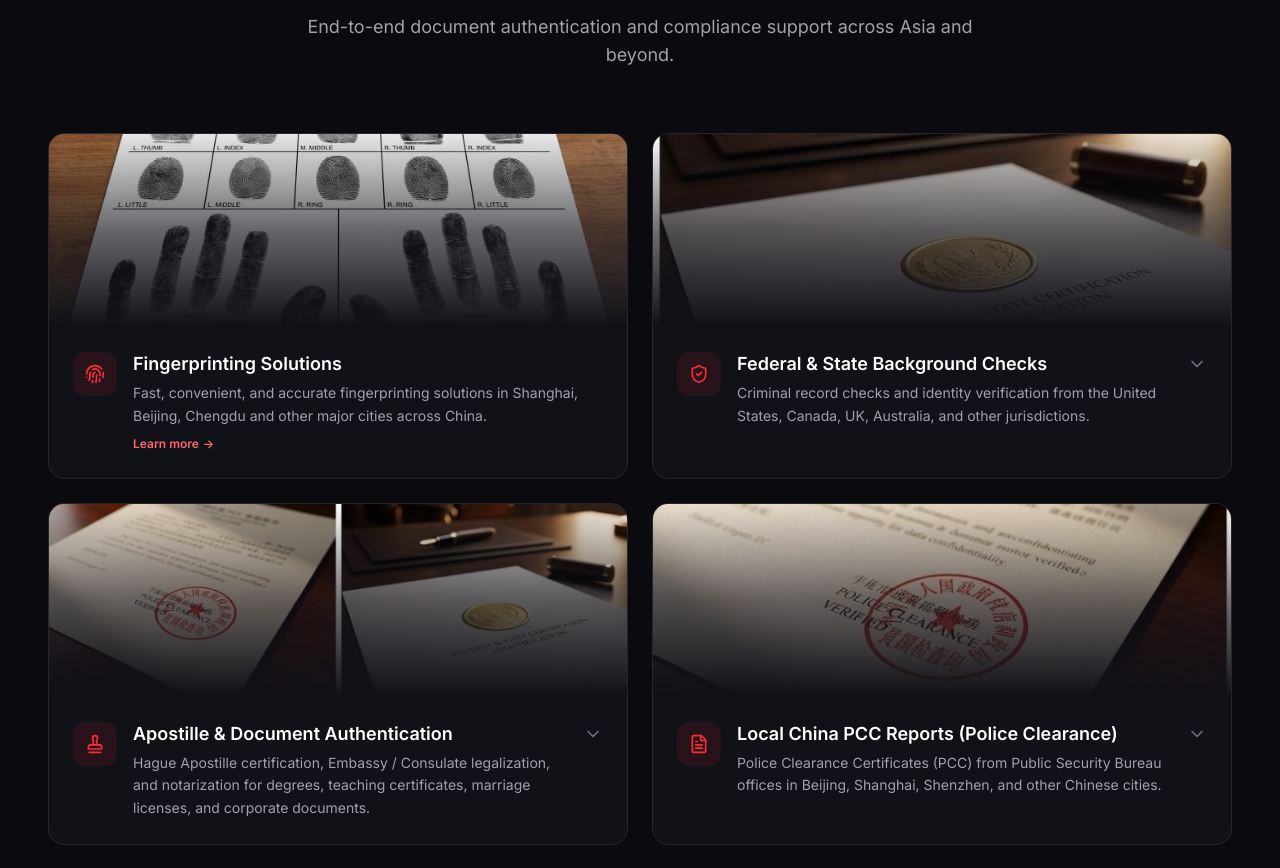
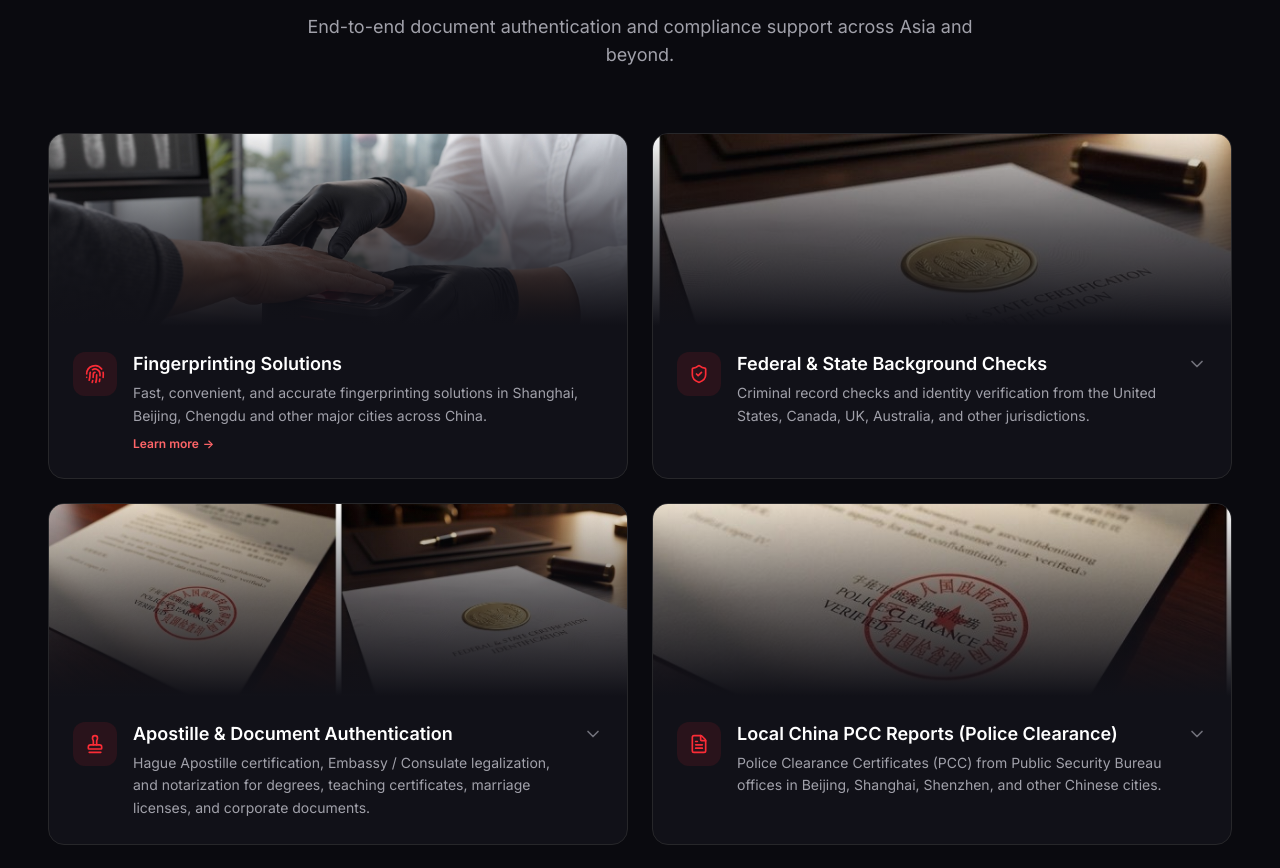
Before and after one commit to scottpiusz-cmyk/hive-digital, a Next.js app: page / in a window 1280 px wide. Shown: the part 1160-2028 px from the top of the page. Built offline with nearby package versions, Linux system fonts and the light colour scheme.

Commit message:
Upgrade fingerprinting service graphic

```diff
--- a/sections/ServicePipeline.tsx
+++ b/sections/ServicePipeline.tsx
@@ -30,7 +30,7 @@ const services: Service[] = [
     id: "fingerprinting",
     icon: Fingerprint,
     title: "Fingerprinting Solutions",
-    image: "/fingerprinting.jpg",
+    image: "/fingerprinting-v2.jpg",
     summary:
       "Fast, convenient, and accurate fingerprinting solutions in Shanghai, Beijing, Chengdu and other major cities across China.",
     details: [
--- a/sections/ZhServicePipeline.tsx
+++ b/sections/ZhServicePipeline.tsx
@@ -7,7 +7,7 @@ import { ShieldCheck, Stamp, FileText, Fingerprint, Plane, Building2, ChevronDow
 import Image from "next/image";
 
 const services = [
-  { id: "fingerprinting", icon: Fingerprint, title: "指纹采集服务", image: "/fingerprinting.jpg", summary: "在上海、北京、成都等主要城市提供快速、便捷的指纹采集服务。", details: ["FBI合规指纹采集", "传统墨水指纹", "24小时内数字交付", "安全快递纸质版"], link: "/zh/shanghai-fingerprinting/" },
+  { id: "fingerprinting", icon: Fingerprint, title: "指纹采集服务", image: "/fingerprinting-v2.jpg", summary: "在上海、北京、成都等主要城市提供快速、便捷的指纹采集服务。", details: ["FBI合规指纹采集", "传统墨水指纹", "24小时内数字交付", "安全快递纸质版"], link: "/zh/shanghai-fingerprinting/" },
   { id: "background-checks", icon: ShieldCheck, title: "联邦与州背景调查", image: "/background-checks.jpg", summary: "来自美国、加拿大、英国、澳大利亚等国家的犯罪记录检查和身份验证。", details: ["FBI身份历史摘要检查（美国）", "RCMP犯罪记录检查（加拿大）", "ACRO警方证明（英国）", "州级司法部检查"] },
   { id: "apostille", icon: Stamp, title: "文件Apostille与认证", image: "/apostille-auth-combined.jpg", summary: "海牙Apostille认证、使馆/领事馆公证、学位证明、教师证书、结婚证明和公司文件的公证。", details: ["海牙Apostille（公约成员国）", "中国使馆/领事馆认证", "越南使馆公证", "泰国外交部与使馆认证", "韩国和日本领事馆认证", "公证与翻译协调"] },
   { id: "china-pcc", icon: FileText, title: "中国无犯罪记录证明", image: "/china-pcc.jpg", summary: "从北京、上海、深圳等中国城市的公安局获取无犯罪记录证明。", details: ["北京公安局无犯罪记录证明", "上海公安局无犯罪记录证明", "深圳公安局犯罪记录检查", "其他城市可用 — 咨询确认", "公证与英文翻译包含"] },
```
Also changed, not shown: public/fingerprinting-v2.jpg (added).
